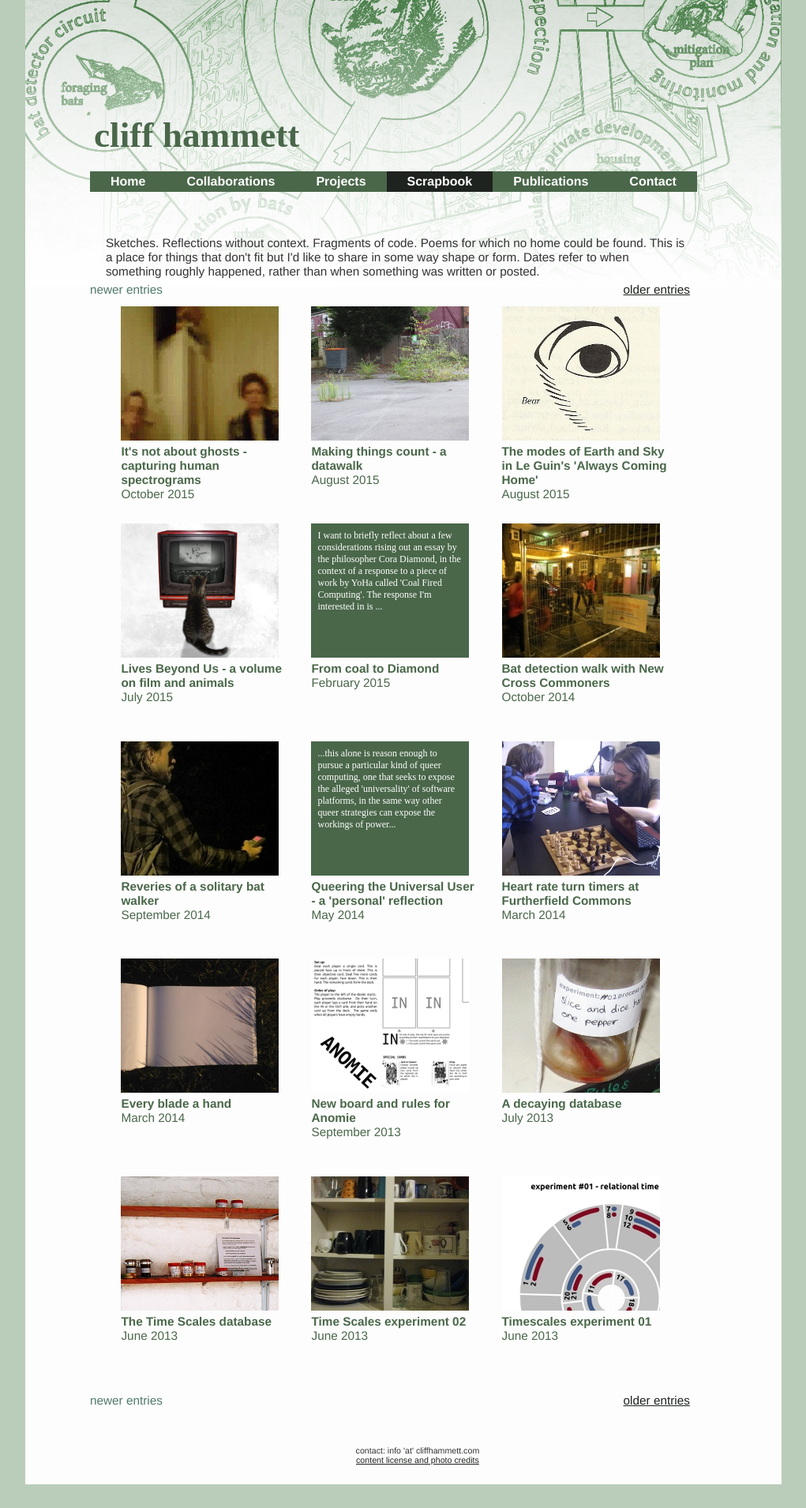
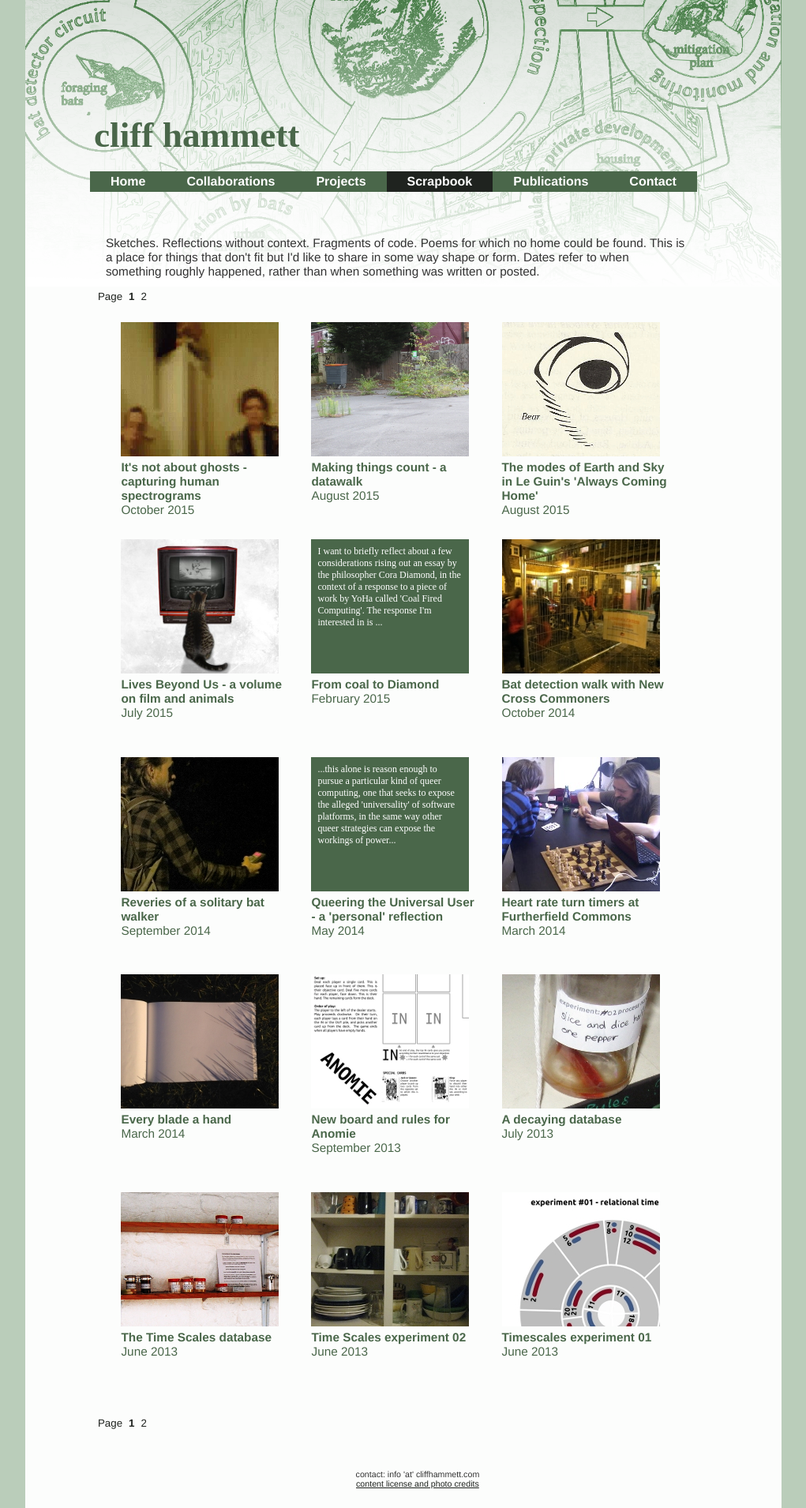
Before and after one commit to dentalplan/dentalplan.github.io, a Jekyll site: the page built from scrapbook/index.html, in a window 1280 px wide. Shown: the whole page at 79% size, without its empty margins (129-1150 px from the left). Built offline with Jekyll 4.4.1, drawn with Linux system fonts in a browser that asks for light colours; before the commit the page ends 1880 px from its top, so only the background shows below that.

Commit message:
changing pagination style

```diff
--- a/scrapbook/index.html
+++ b/scrapbook/index.html
@@ -12,8 +12,7 @@ title: Scrapbook
 	</div>
 	</article>
   <div class="scrapctl">
-    <div class="newerentries">newer entries</div>
-    <div class="olderentries"><a href="/scrapbook/2">older entries</a></div>
+    Page <strong>1</strong> <a href="/scrapbook/2">2</a>
   </div>
 <div class="indentedgrid">
 
@@ -40,8 +39,11 @@ title: Scrapbook
 
 </div>
   <div class="scrapctl">
+    Page <strong>1</strong> <a href="/scrapbook/2">2</a>
+  </div>
+<!--  <div class="scrapctl">
     <div class="newerentries">newer entries</div>
     <div class="olderentries"><a href="/scrapbook/2">older entries</a></div>
-  </div>
+  </div>-->
 
 </body>
--- a/style.css
+++ b/style.css
@@ -347,27 +347,21 @@ section {
 .scrapctl{
   width: 100%;
   display: inline-flex;
-  justify-content: space-between;
-  float: none;
+  gap: 8px;
+ 	color:#1F231F;
+  float: left;
+  font-size: 10pt;
   height: 30px;
+  margin: 10px;
 }
 
-.olderentries{
-  font-size: 10;
-  display: block;
-  color: #517969;
-  float:right;
-  margin-bottom: 4px;
-  margin-right: 40px;
+.scrapctl a:visited,
+.scrapctl a:active,
+.scrapctl a:hover,
+.scrapctl a{
+  text-decoration: none;
 }
 
-.newerentries{
-  display: block;
-  font-size: 10;
-  color: #517969;
-  float:left;
-  margin-bottom: 4px;
-}
 
 scrap{
 	display:block;
@@ -382,7 +376,7 @@ scrap{
 scrap a,
 scrap a:visited,
 scrap a:active{
-    	color:#1F231F;
+ 	color:#1F231F;
 	text-decoration: none;i
 	padding 2px;
 }
```
Also changed, not shown: scrapbook/2/index.html (+10 -4 lines).
